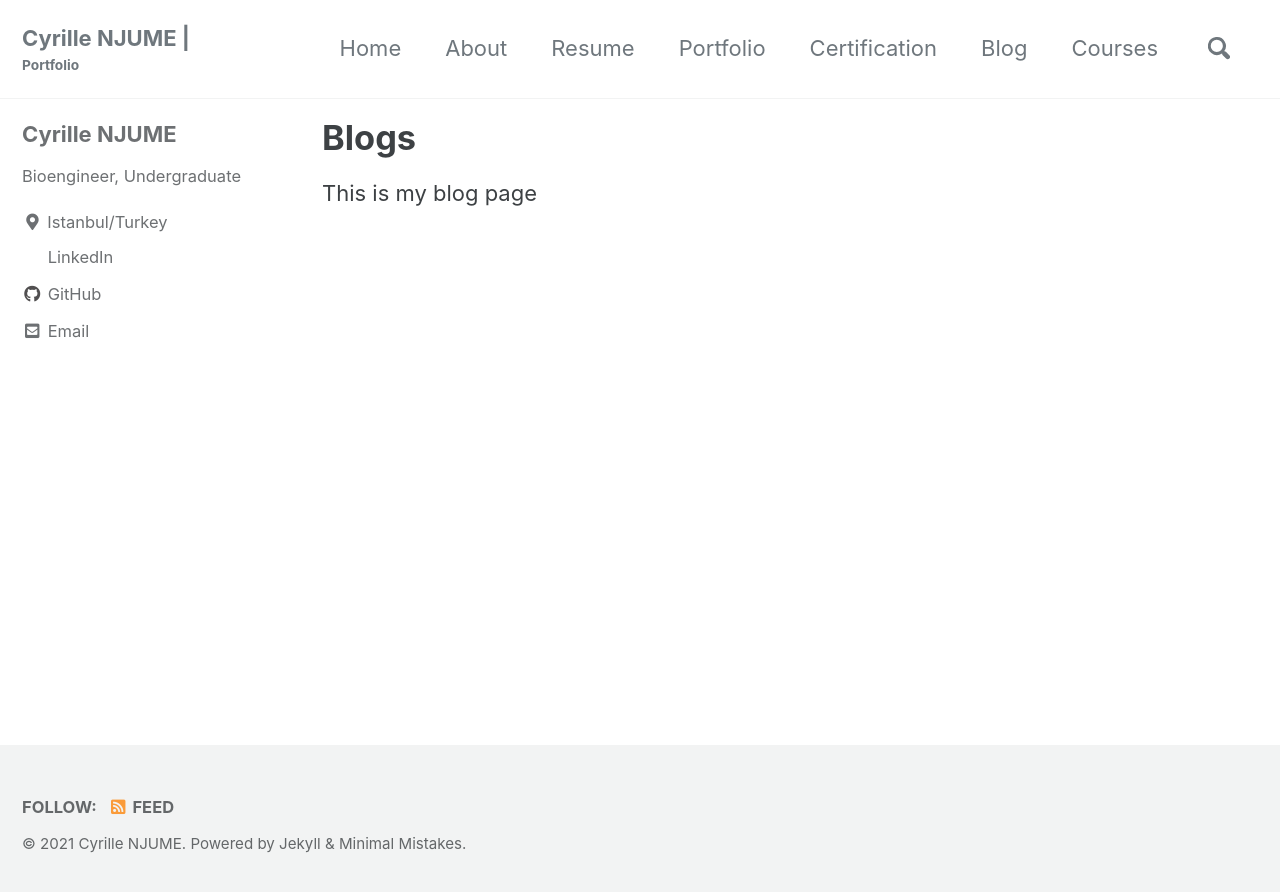
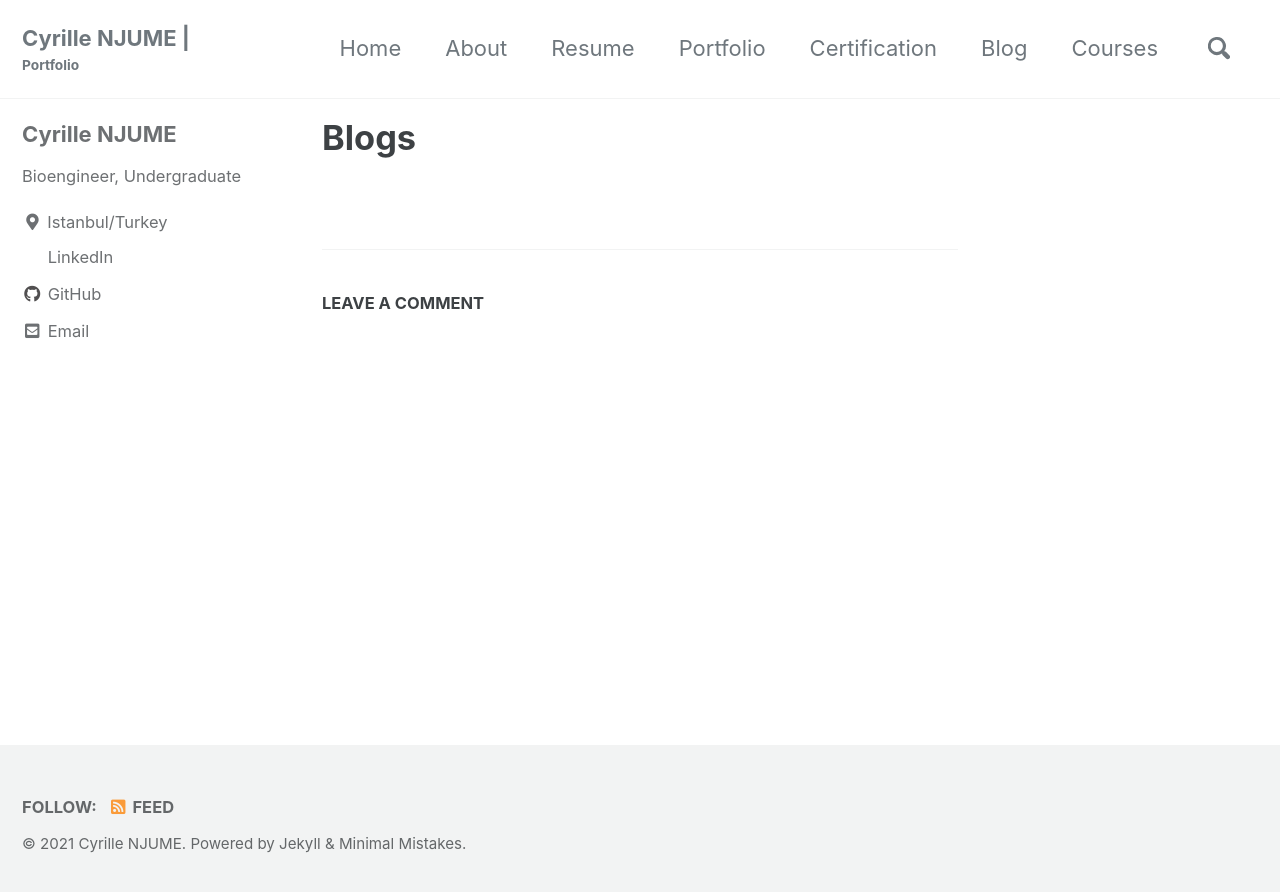
Before and after one commit to CyrilleMesue/cyrillemesue.github.io, a Jekyll site: the page built from _pages/blog.md, in a window 1280 px wide. Shown: the top 892 px of the page. Built offline with Jekyll 4.4.1, drawn with Linux system fonts in a browser that asks for light colours; cached includes are drawn as plain includes; comment, search, counter and statistics services are not loaded.

Commit message:
Update blog.md

```diff
--- a/_pages/blog.md
+++ b/_pages/blog.md
@@ -1,11 +1,10 @@
 ---
-layout: archive
+layout: single
 title: Blogs
 permalink: /Blog/
 author_profile: true
 comments: true
 ---
- This is my blog page
 
 {% for post in site.posts %}
   {% include archive-single.html %}
```
